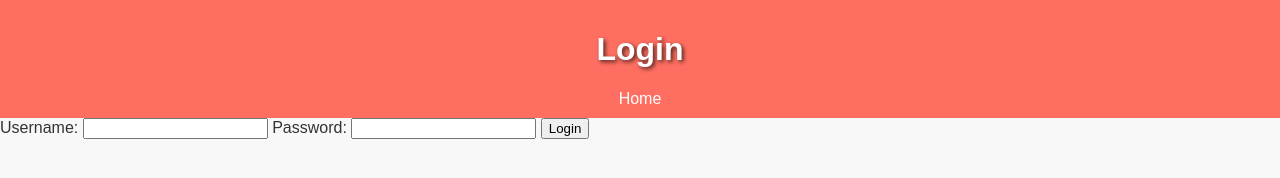
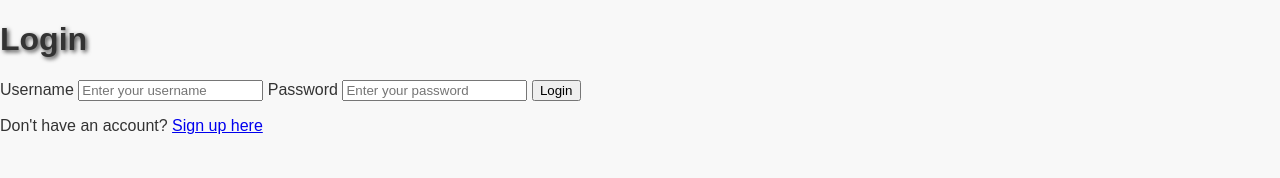
Before and after one commit to Jenp12/RecipeWebsite, a plain HTML site: page login.html in a window 1280 px wide. Drawn offline with Linux system fonts and the light colour scheme; no server answers.

Commit message:
Update login.html 1

```diff
--- a/login.html
+++ b/login.html
@@ -7,21 +7,18 @@
     <link rel="stylesheet" href="style.css">
 </head>
 <body>
-    <header>
+    <div class="form-container">
         <h1>Login</h1>
-        <nav>
-            <a href="index.html">Home</a>
-        </nav>
-    </header>
-    <main>
         <form id="login-form">
-            <label for="username">Username:</label>
-            <input type="text" id="username" required>
-            <label for="password">Password:</label>
-            <input type="password" id="password" required>
+            <label for="username">Username</label>
+            <input type="text" id="username" name="username" placeholder="Enter your username" required>
+
+            <label for="password">Password</label>
+            <input type="password" id="password" name="password" placeholder="Enter your password" required>
+
             <button type="submit">Login</button>
+            <p>Don't have an account? <a href="signup.html">Sign up here</a></p>
         </form>
-    </main>
+    </div>
 </body>
-<script src="script.js"></script>
 </html>
```
